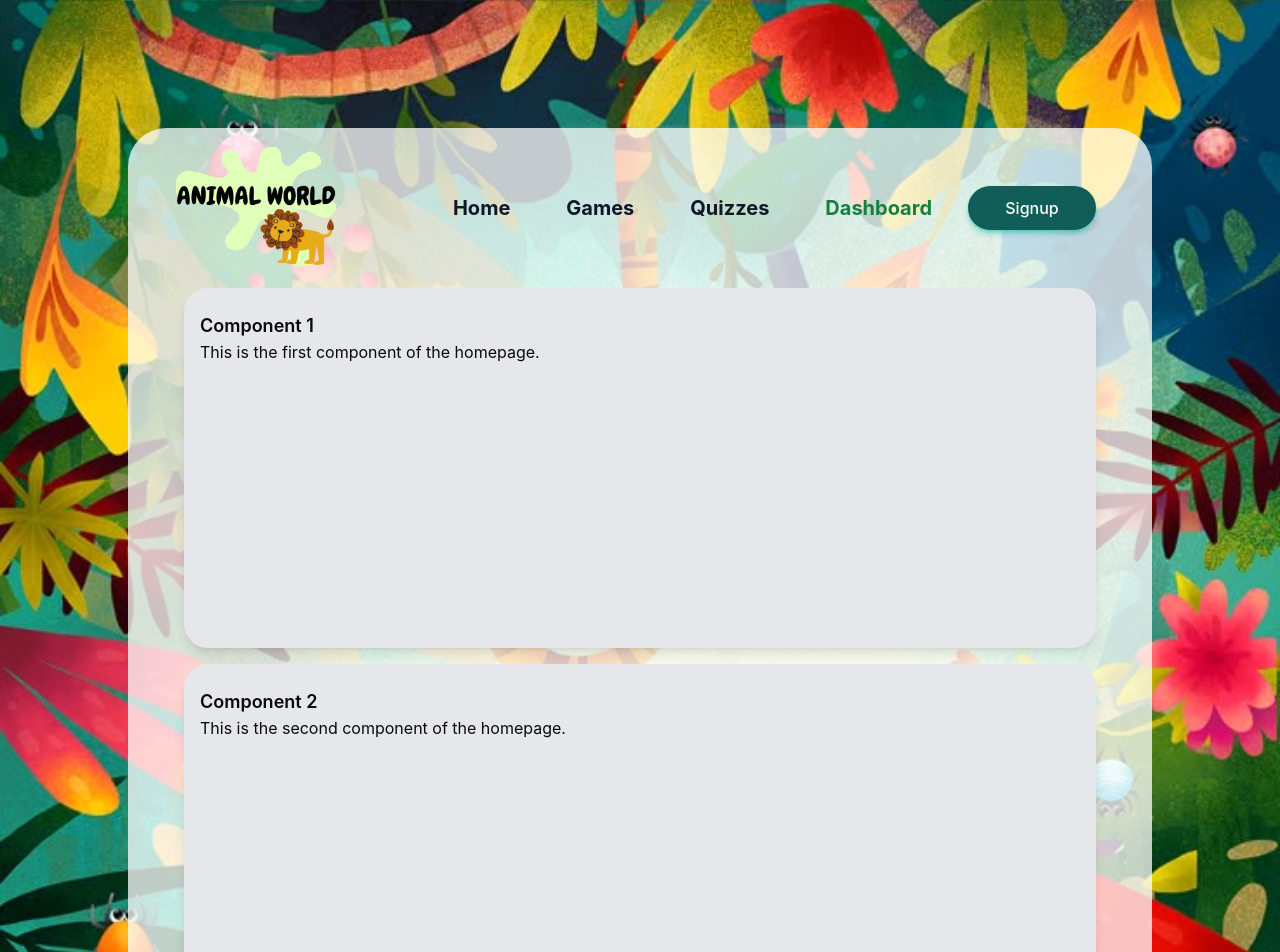
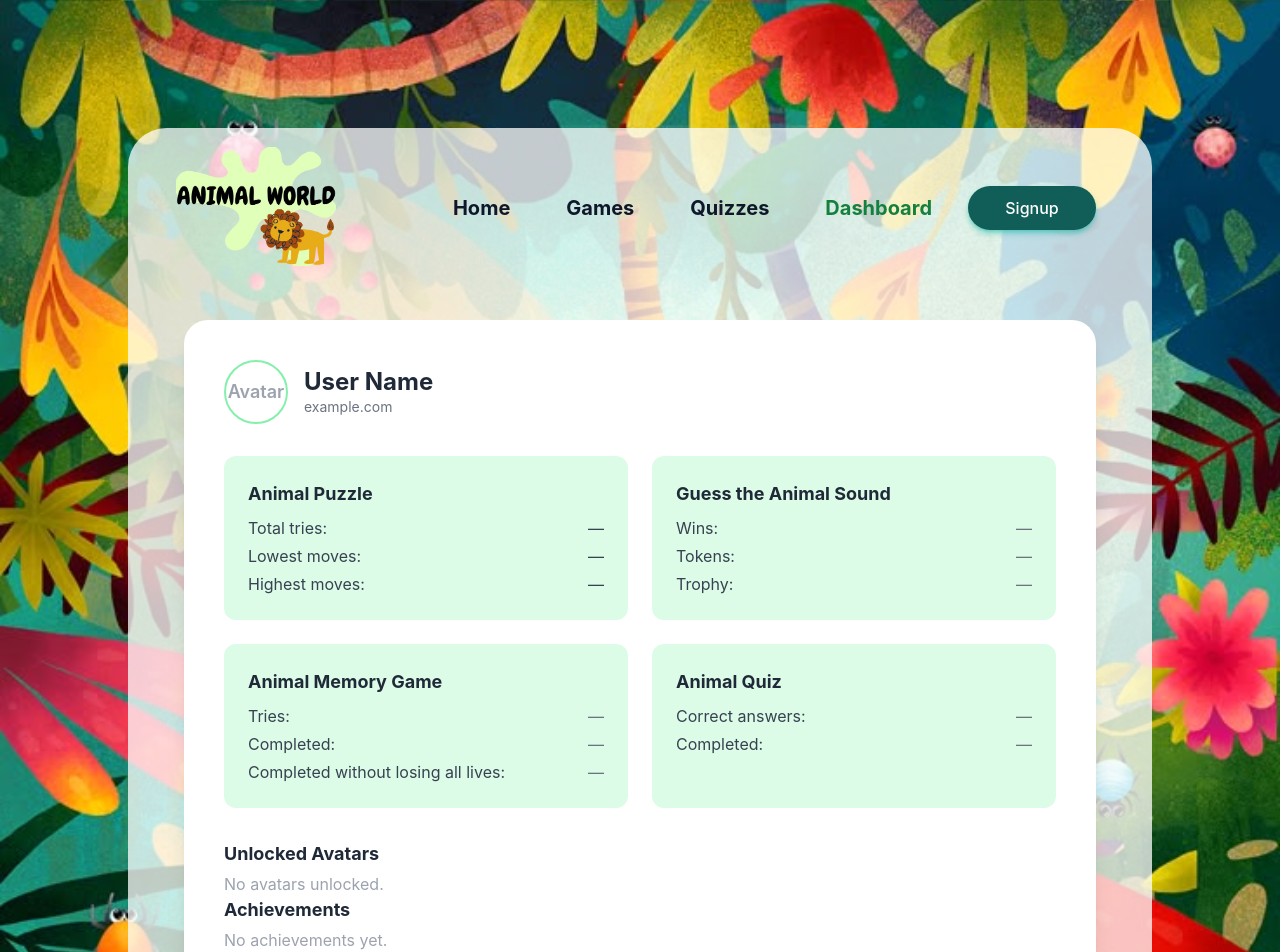
Before and after one commit to chingu-voyages/V54-tier3-team-36, a React (Vite) app in the folder client/: page /dashboard in a window 1280 px wide. Shown: the top 952 px of the page. Built offline with nearby package versions, Linux system fonts and the light colour scheme.

Commit message:
Add profile page

```diff
--- a/client/src/components/Component1.jsx
+++ /dev/null
@@ -1,10 +0,0 @@
-import React from "react";
-
-const Component1 = () => (
-  <div className="w-full max-w-7xl h-[45vh] px-4 py-6 bg-gray-200 rounded-3xl shadow-lg">
-    <h2 className="text-lg font-semibold">Component 1</h2>
-    <p>This is the first component of the homepage.</p>
-  </div>
-);
-
-export default Component1;
--- /dev/null
+++ b/client/src/components/Profile.jsx
@@ -0,0 +1,68 @@
+import React from "react";
+
+const Profile = () => (
+  <div className="w-full max-w-7xl bg-white rounded-3xl shadow-xl p-6 md:p-10 my-8">
+    <div className="flex items-center space-x-4 mb-8">
+      <div className="w-16 h-16 rounded-full border-2 border-green-300 flex items-center justify-center text-lg font-semibold text-gray-400">
+        Avatar
+      </div>
+      <div>
+        <h2 className="text-2xl font-bold text-gray-800 leading-tight">User Name</h2>
+        <p className="text-gray-500 text-sm">example.com</p>
+      </div>
+    </div>
+
+
+    <div className="grid grid-cols-1 md:grid-cols-2 gap-6 mb-8">
+
+      <div className="bg-green-100 rounded-xl p-6">
+        <h3 className="font-bold text-lg text-gray-800 mb-2">Animal Puzzle</h3>
+        <div className="space-y-1 text-gray-700">
+          <div className="flex justify-between"><span>Total tries:</span> <span>—</span></div>
+          <div className="flex justify-between"><span>Lowest moves:</span> <span>—</span></div>
+          <div className="flex justify-between"><span>Highest moves:</span> <span>—</span></div>
+        </div>
+      </div>
+
+      <div className="bg-green-100 rounded-xl p-6">
+        <h3 className="font-bold text-lg text-gray-800 mb-2">Guess the Animal Sound</h3>
+        <div className="space-y-1 text-gray-700">
+          <div className="flex justify-between"><span>Wins:</span> <span className="text-gray-500">—</span></div>
+          <div className="flex justify-between"><span>Tokens:</span> <span className="text-gray-500">—</span></div>
+          <div className="flex justify-between"><span>Trophy:</span> <span className="text-gray-500">—</span></div>
+        </div>
+      </div>
+
+      <div className="bg-green-100 rounded-xl p-6">
+        <h3 className="font-bold text-lg text-gray-800 mb-2">Animal Memory Game</h3>
+        <div className="space-y-1 text-gray-700">
+          <div className="flex justify-between"><span>Tries:</span> <span className="text-gray-500">—</span></div>
+          <div className="flex justify-between"><span>Completed:</span> <span className="text-gray-500">—</span></div>
+          <div className="flex justify-between"><span>Completed without losing all lives:</span> <span className="text-gray-500">—</span></div>
+        </div>
+      </div>
+
+      <div className="bg-green-100 rounded-xl p-6">
+        <h3 className="font-bold text-lg text-gray-800 mb-2">Animal Quiz</h3>
+        <div className="space-y-1 text-gray-700">
+          <div className="flex justify-between"><span>Correct answers:</span> <span className="text-gray-500">—</span></div>
+          <div className="flex justify-between"><span>Completed:</span> <span className="text-gray-500">—</span></div>
+        </div>
+      </div>
+    </div>
+
+
+    <div>
+      <h4 className="font-bold text-lg text-gray-800 mb-1">Unlocked Avatars</h4>
+      <p className="text-gray-400">No avatars unlocked.</p>
+    </div>
+
+
+    <div className="mb-4">
+      <h4 className="font-bold text-lg text-gray-800 mb-1">Achievements</h4>
+      <p className="text-gray-400">No achievements yet.</p>
+    </div>
+  </div>
+);
+
+export default Profile;
--- a/client/src/layout/DashboardLayout.jsx
+++ b/client/src/layout/DashboardLayout.jsx
@@ -1,6 +1,5 @@
 import React, { useEffect, useState } from 'react'
-import Component1 from '../components/Component1'
-import Component2 from '../components/Component2'
+import Profile from '../components/Profile'
 import NavBar from '../components/NavBar'
 import { useAuth } from '../context/auth'
 import Footer from '../components/footer/Footer'
@@ -43,10 +42,7 @@ const DashboardLayout = () => {
         <NavBar bgColor={pageBg}/>
         <div className="w-full px-6 py-8 space-y-4">
           <div className="flex justify-center w-full">
-            <Component1 />
-          </div>
-          <div className="flex justify-center w-full">
-            <Component2 />
+            <Profile />
           </div>
         </div>
         <Footer />
```
